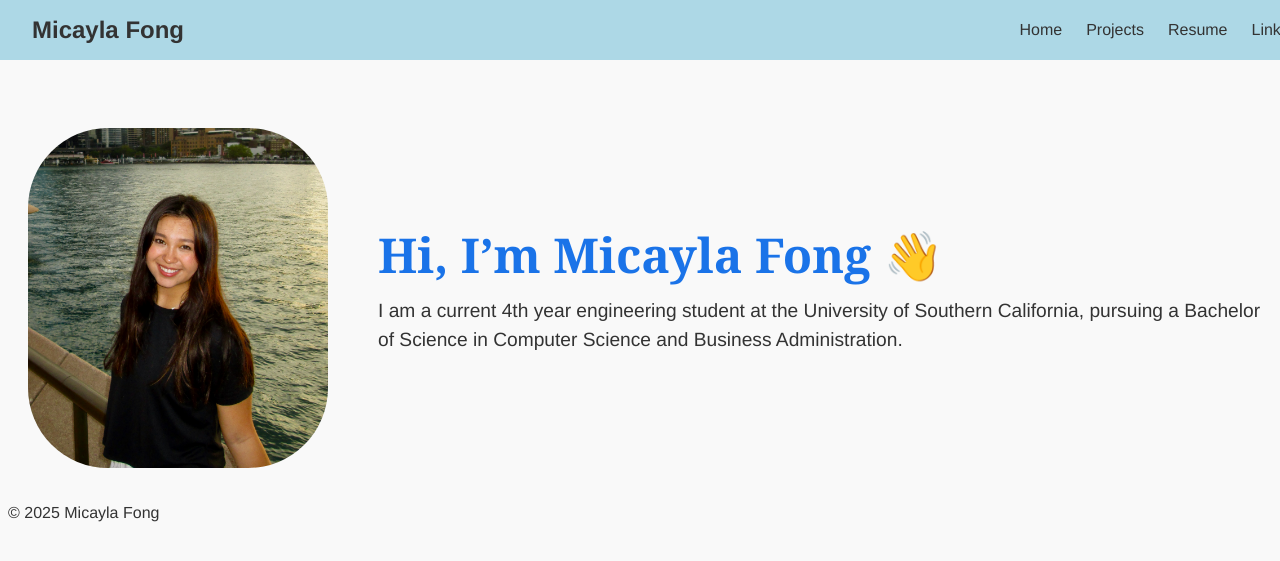
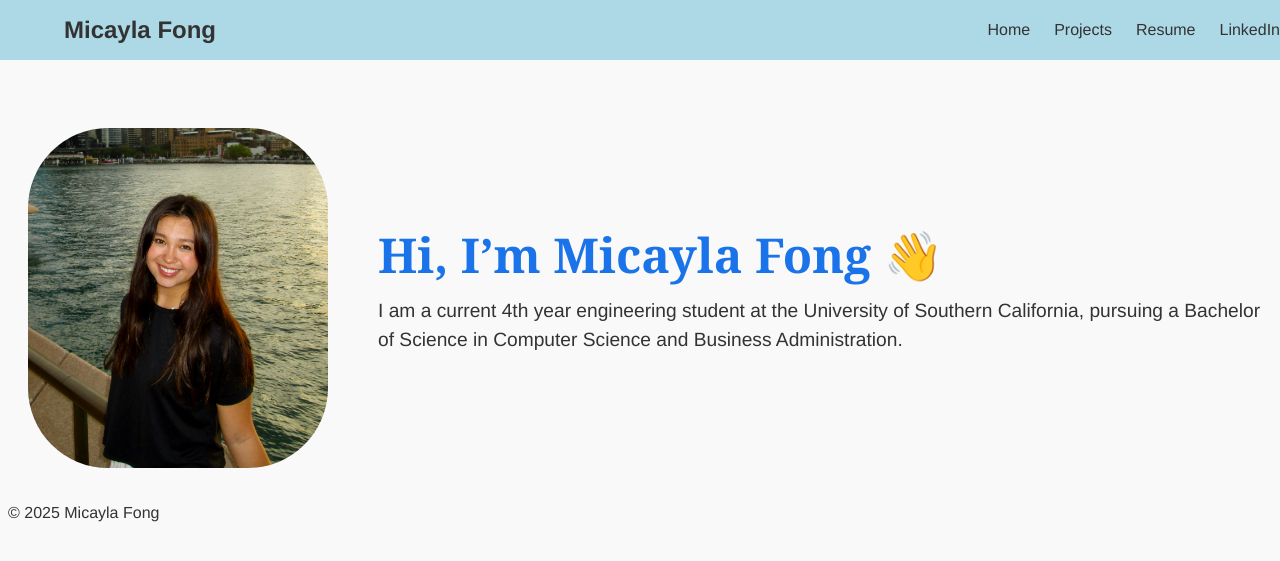
Before and after one commit to mdfong35/mdfong35.github.io, a Jekyll site: the page built from index.md, in a window 1280 px wide. Shown: the top 561 px of the page. Built offline with Jekyll 4.4.1, drawn with Linux system fonts in a browser that asks for light colours.

Commit message:
Update style.css

```diff
--- a/assets/style.css
+++ b/assets/style.css
@@ -20,29 +20,25 @@ body {
   display: flex;
   justify-content: space-between;
   align-items: center;
-  max-width: 100%;
+  padding: 0 2rem;
 }
 
 .site-title {
   font-size: 1.5rem;
   font-weight: bold;
   color: #333;
-  flex-shrink: 0;
 }
 
 .nav-links {
   display: flex;
   gap: 1.5rem;
-  flex-shrink: 0;
   white-space: nowrap;
 }
 
 .nav-links a {
   color: #333;
   text-decoration: none;
-  font-size: 1rem;
   transition: color 0.3s ease;
-  white-space: nowrap;
 }
 
 .nav-links a:hover {
```
